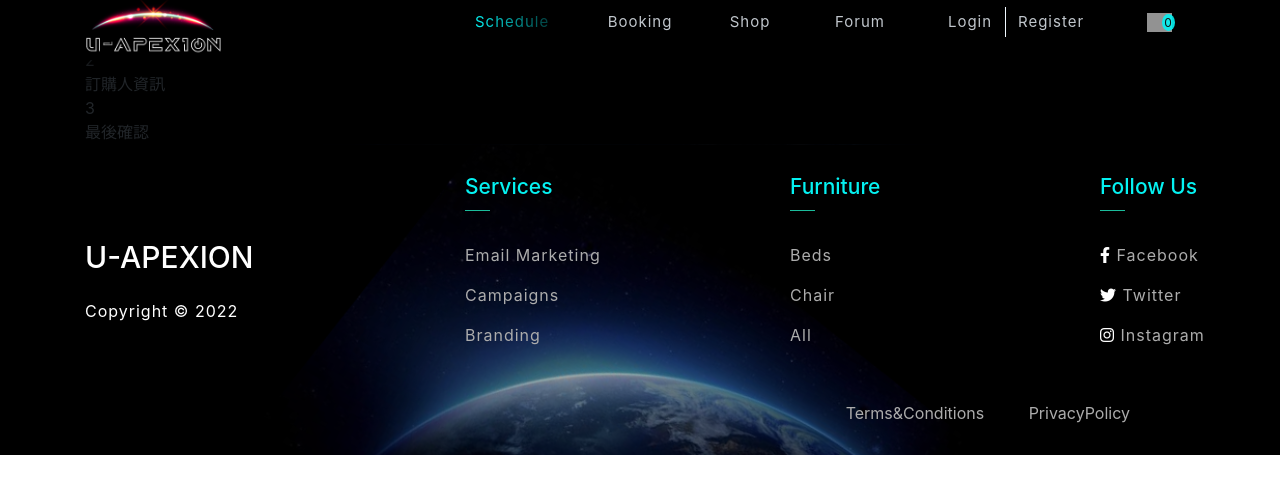
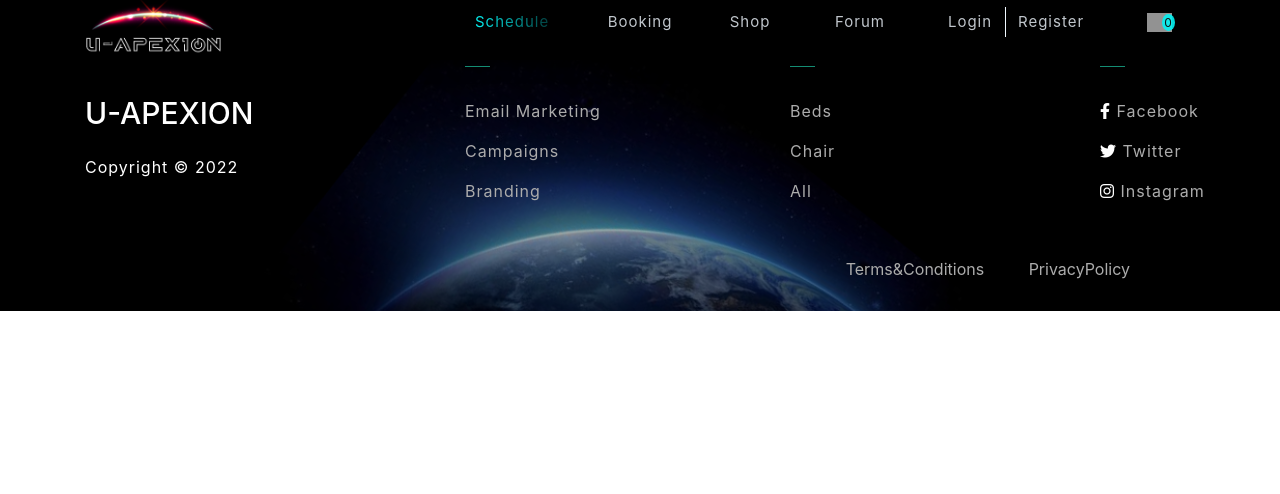
Before and after one commit to Jhih-Ting23472002/u-apexion-react, a React (Create React App) app: page /cart-payment in a window 1280 px wide. Shown: the top 494 px of the page. Built offline with nearby package versions, Linux system fonts and the light colour scheme; grey boxes are pictures that could not be loaded.

Commit message:
從頭寫

```diff
--- a/src/pages/Cart/CartChoosePayment.js
+++ b/src/pages/Cart/CartChoosePayment.js
@@ -1,17 +1,9 @@
 import React from 'react';
-import { Steps } from 'antd';
 
 const CartChoosePayment = () => {
-  const { Step } = Steps;
   return (
     <>
-      <div className="container">
-        <Steps size="small" current={1}>
-          <Step title="付款方式" />
-          <Step title="訂購人資訊" />
-          <Step title="最後確認" />
-        </Steps>
-      </div>
+      <div className="container-fluid"></div>
     </>
   );
 };
```
